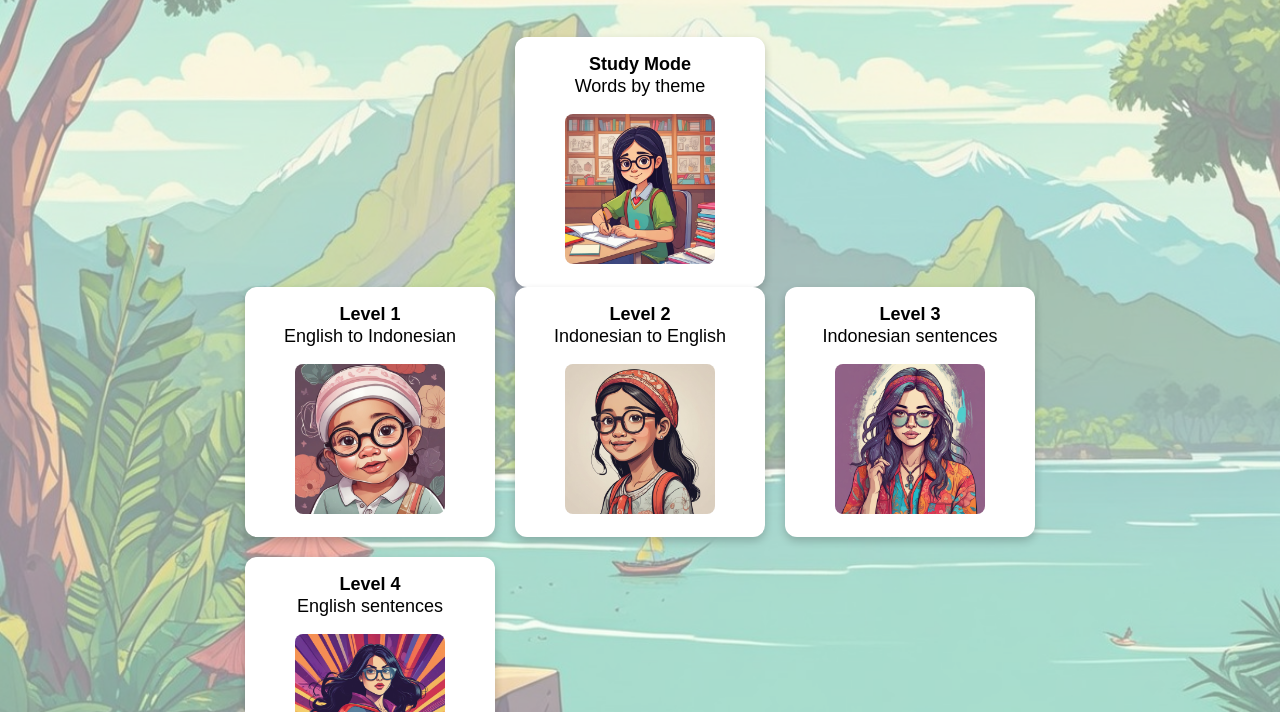
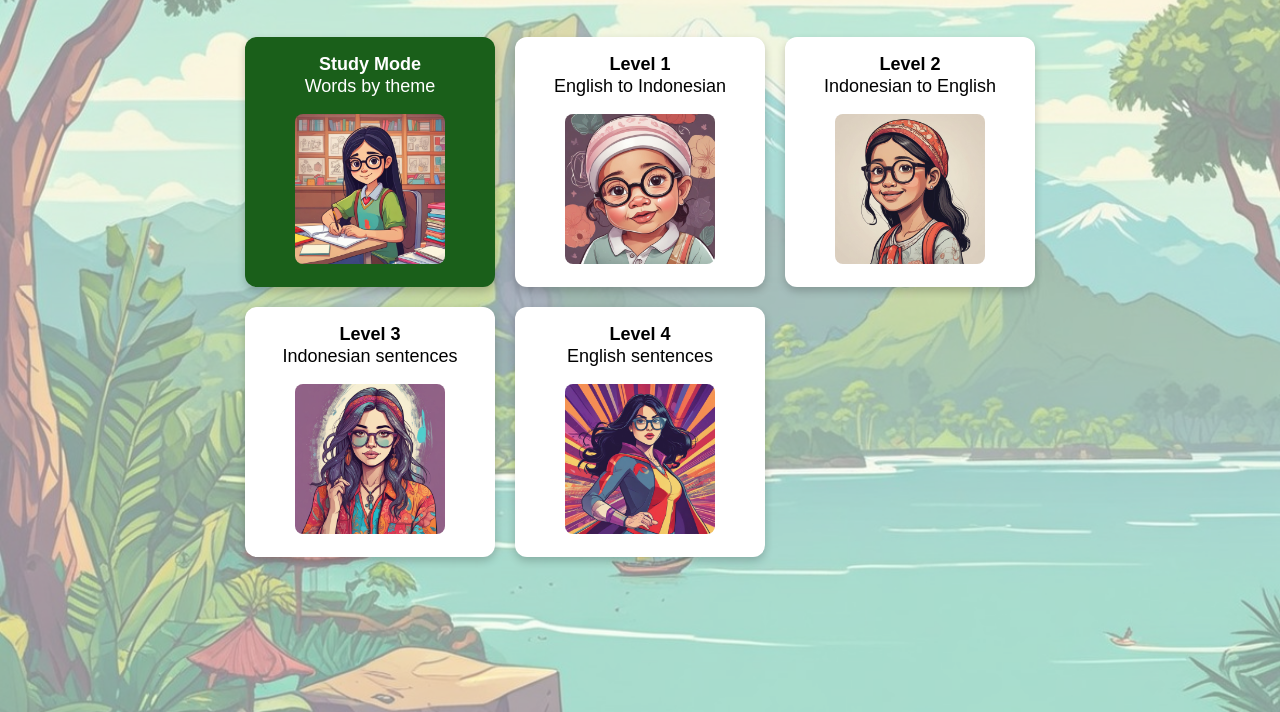
Before and after one commit to LT-aitools/indonesian-flashcards, a plain HTML site: page index.html in a window 1280 px wide. Shown: the part 88-800 px from the top of the page. Drawn offline with Linux system fonts and the light colour scheme.

Commit message:
update main page
all buttons together, study mode in green

```diff
--- a/index.html
+++ b/index.html
@@ -14,17 +14,11 @@
     <h1 class="page-title">Indonesian Flashcard Game</h1>
 
     <div class="container">
-        <!-- Left Side (Study Mode) -->
-        <div class="left">
-            <a href="studysplash.html" class="button">
+        <div class="button-grid">
+            <a href="studysplash.html" class="button study-button">
                 <div class="button-label"><strong>Study Mode</strong><br>Words by theme</div>
                 <img src="images/study.jpeg" alt="Study Mode">
             </a>
-        </div>
-
-        <!-- Right Side (Level Buttons) -->
-        <div class="right">
-            <div class="button-grid">
             <a href="level1.html" class="button">
                 <div class="button-label"><strong>Level 1</strong><br>English to Indonesian</div>
                 <img src="images/level1.jpeg" alt="Level 1">
@@ -43,6 +37,5 @@
             </a>
         </div>
     </div>
-    </div>
 </body>
 </html>
```
Lines whose indentation alone changed are shown as unchanged.
